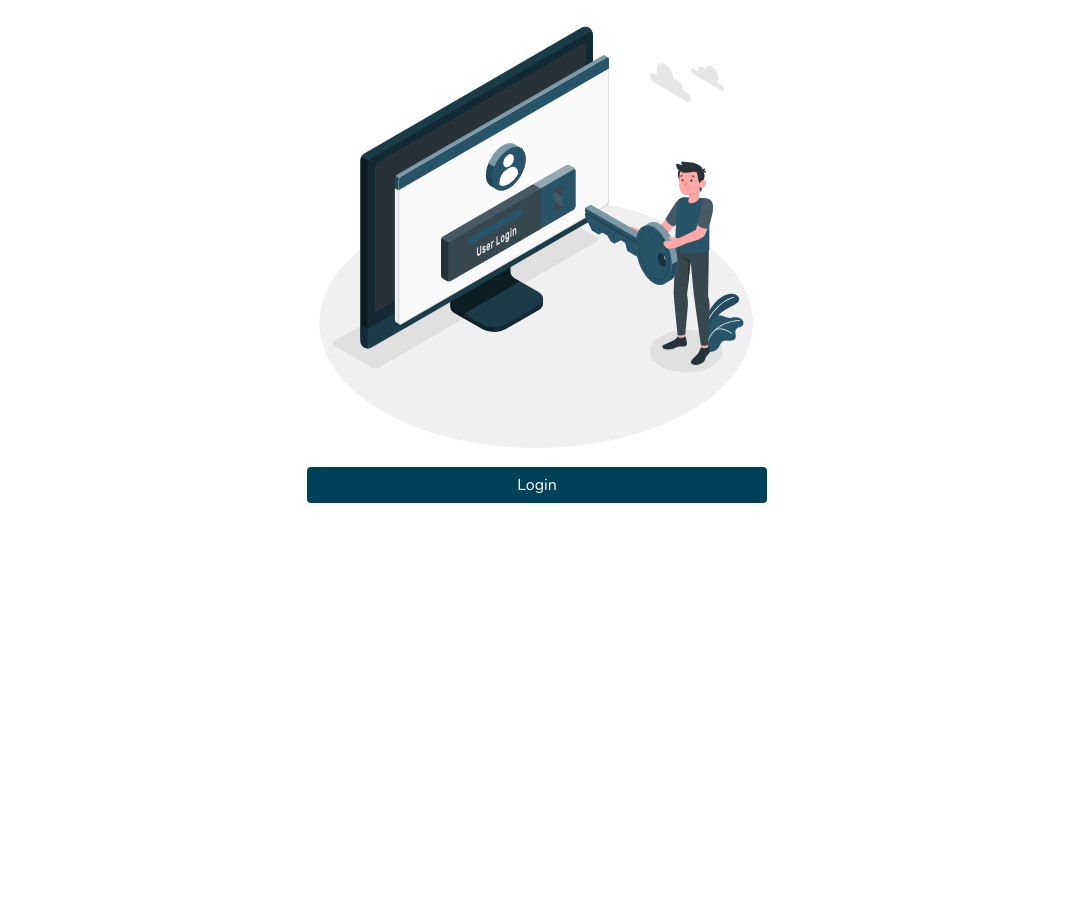
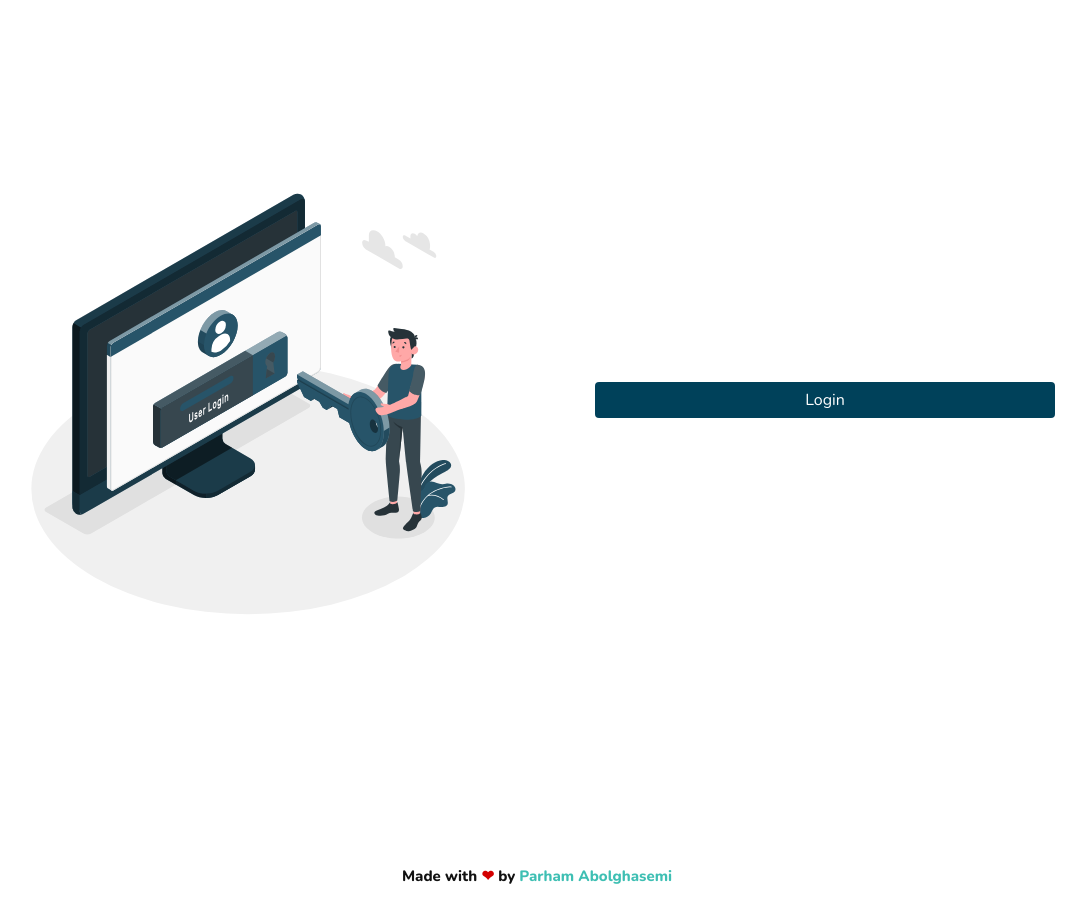
Before and after one commit to parham-ab/github-fetch-users, a React (Create React App) app: page / in a window 1280 px wide. Shown: the whole page, without its empty margins (103-1189 px from the left). Before the commit the page ends 800 px from the top, so only its background shows below. Built offline with nearby package versions, Linux system fonts and the light colour scheme; no server answers.

Commit message:
footer added, login page ui updated

```diff
--- a/src/App.js
+++ b/src/App.js
@@ -14,7 +14,6 @@ const App = () => {
     <Routes>
       <Route path="/" element={isAuthenticated ? <Dashboard /> : <Login />} />
       <Route path="/notfound" element={<NotFound />} />
-      <Route path="/login" element={<Login />} />
       <Route path="/*" element={<Navigate to="/notfound" />} />
     </Routes>
   );
--- a/src/components/Layout/Footer.js
+++ b/src/components/Layout/Footer.js
@@ -1,11 +1,37 @@
-import React from 'react';
+import { Grid, Typography } from "@mui/material";
 
 const Footer = () => {
-    return (
-        <div>
-
-        </div>
-    );
+  return (
+    <Grid
+      container
+      sx={{
+        marginTop: "50px",
+        flexFlow: "column",
+      }}
+    >
+      <Grid item sx={{ margin: "15px auto" }} xs={8} sm={6} md={4} lg={3}>
+        <Typography
+          variant="body1"
+          color="text.secondary"
+          fontWeight={700}
+          fontSize={"15px"}
+          style={{ color: "#111" }}
+        >
+          Made with
+          <span style={{ color: "rgb(211, 0, 0)" }}> ❤ </span>
+          by
+          <a
+            href="https://parham-ab.netlify.app/"
+            target={"_blank"}
+            rel="noreferrer"
+            style={{ color: "rgb(62 191 179)" }}
+          >
+            {" "}
+            Parham Abolghasemi
+          </a>
+        </Typography>
+      </Grid>
+    </Grid>
+  );
 };
-
 export default Footer;
--- a/src/pages/Login.js
+++ b/src/pages/Login.js
@@ -10,14 +10,20 @@ const Login = () => {
   const { loginWithRedirect } = useAuth0();
 
   return (
-    <>
+    <Box
+      display="flex"
+      flexDirection={{ xs: "column", md: "row" }}
+      sx={{
+        minHeight: "100vh",
+      }}
+    >
       <Box sx={{ m: "auto", width: { lg: "40%", md: "50%", xs: "80%" } }}>
         <img src={login_img} alt="login" />
       </Box>
       <MyBtn autoMargin type="primary" size="40" onClick={loginWithRedirect}>
         Login
       </MyBtn>
-    </>
+    </Box>
   );
 };
 
```
